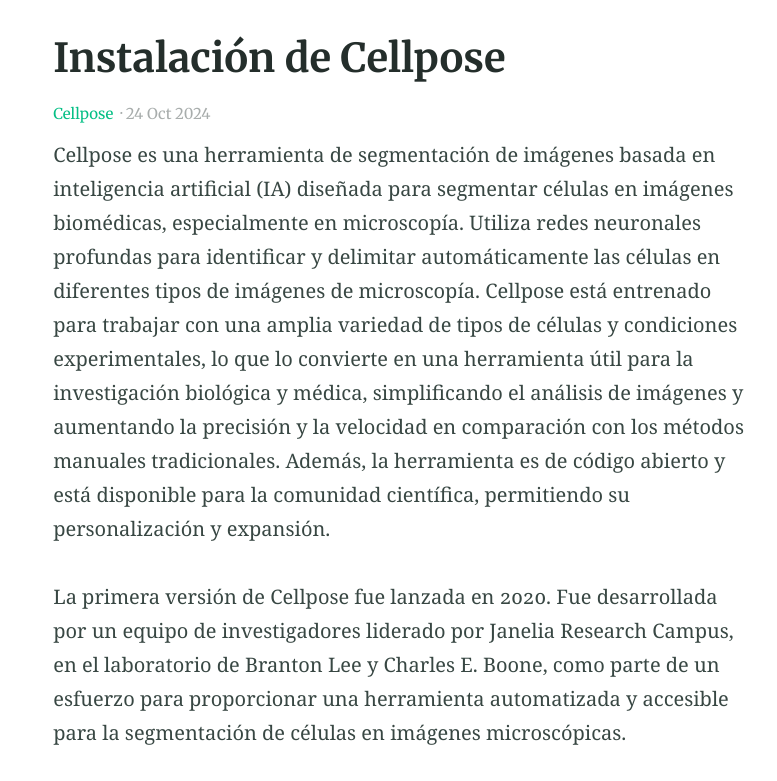
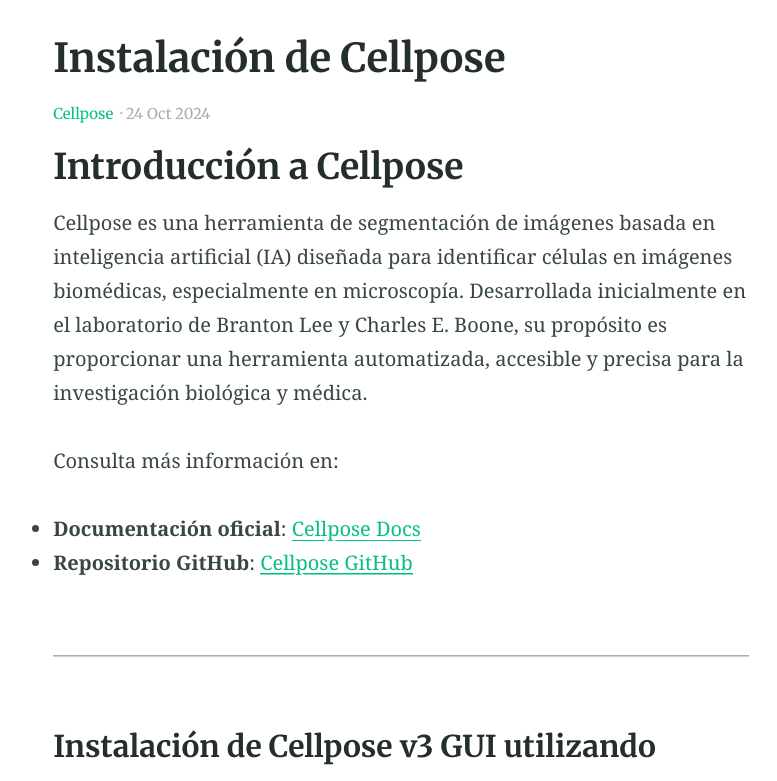
Before and after one commit to acnilo/202411_LNMA_IA-mIF, a Jekyll site: the page built from _posts/2024-10-24-InstallCellpose.md, in a window 1280 px wide and 900 px high, scrolled down 275 px, cut to the strip 119-900 px from the top of the window. Shown: the whole strip, without its empty margins (239-1016 px from the left). Built offline with Jekyll 4.4.1, drawn with Linux system fonts in a browser that asks for light colours; nearby versions of some CDN libraries; some of the changed text lies outside the part shown.

Commit message:
Update 2024-10-24-InstallCellpose.md

````diff
--- a/_posts/2024-10-24-InstallCellpose.md
+++ b/_posts/2024-10-24-InstallCellpose.md
@@ -4,23 +4,82 @@
 categories:
 - Cellpose
 excerpt: |
-  Guía de instalación de Cellpose v3
+  Guía de instalación de Cellpose v3 con Anaconda.
 feature_text: |
-  ##  Guía de instalación de Cellpose v3
+  ## Guía de instalación de Cellpose v3
 feature_image: "https://picsum.photos/2560/600?image=733"
 image: "https://picsum.photos/2560/600?image=733"
 ---
-Cellpose es una herramienta de segmentación de imágenes basada en inteligencia artificial (IA) diseñada para segmentar células en imágenes biomédicas, especialmente en microscopía. Utiliza redes neuronales profundas para identificar y delimitar automáticamente las células en diferentes tipos de imágenes de microscopía. Cellpose está entrenado para trabajar con una amplia variedad de tipos de células y condiciones experimentales, lo que lo convierte en una herramienta útil para la investigación biológica y médica, simplificando el análisis de imágenes y aumentando la precisión y la velocidad en comparación con los métodos manuales tradicionales. Además, la herramienta es de código abierto y está disponible para la comunidad científica, permitiendo su personalización y expansión.
 
-La primera versión de Cellpose fue lanzada en 2020. Fue desarrollada por un equipo de investigadores liderado por Janelia Research Campus, en el laboratorio de Branton Lee y Charles E. Boone, como parte de un esfuerzo para proporcionar una herramienta automatizada y accesible para la segmentación de células en imágenes microscópicas.
+## Introducción a Cellpose
+
+Cellpose es una herramienta de segmentación de imágenes basada en inteligencia artificial (IA) diseñada para identificar células en imágenes biomédicas, especialmente en microscopía. Desarrollada inicialmente en el laboratorio de Branton Lee y Charles E. Boone, su propósito es proporcionar una herramienta automatizada, accesible y precisa para la investigación biológica y médica.
+
+Consulta más información en:
+- **Documentación oficial**: [Cellpose Docs](https://cellpose.readthedocs.io/en/latest/)
+- **Repositorio GitHub**: [Cellpose GitHub](https://github.com/MouseLand/cellpose/blob/main/)
+
+---
+
+### Instalación de Cellpose v3 GUI utilizando Anaconda
+
+Para este taller, utilizaremos la interfaz gráfica (GUI) de Cellpose instalada de manera local. También es posible trabajar con sus versiones online:
+- **[Cellpose Online](https://www.cellpose.org/)**
+- **[Cellpose Google Colab](https://colab.research.google.com/github/MouseLand/cellpose/blob/main/notebooks/Cellpose_cell_segmentation_2D_prediction_only.ipynb)**
+
+### ¿Qué es Anaconda?
+
+Anaconda es una distribución de software libre que incluye herramientas para ciencia de datos y aprendizaje automático, facilitando la administración de paquetes y entornos de Python y R.
+
+---
+
+#### **Paso 1: Descargar e instalar Anaconda**
+
+1. Descarga el instalador desde:
+   [**Anaconda para Windows**](https://repo.anaconda.com/archive/Anaconda3-2024.10-1-Windows-x86_64.exe)
+   **Imagen 1**: Ejemplo del instalador.
+
+2. Ejecuta el instalador y sigue estos pasos:
+   - Acepta los términos y condiciones.
+   - Instala Anaconda en una cuenta local para evitar conflictos futuros.
+   - Configura Anaconda como el programa predeterminado para ejecutar Python.
+   **Imagen 2**: Aceptación de términos.
+
+3. Haz clic en **Install** para iniciar la instalación.
+   **Imagen 3**: Botón de instalación.
 
 
-La documentación completa del proyecto y las actualizaciones puede ser consultada: [aquí](https://cellpose.readthedocs.io/en/latest/)
-El repositorio puede ser consultado en: [GITHUB](https://github.com/MouseLand/cellpose/blob/main/).
+#### **Paso 2: Crear un ambiente en Anaconda**
 
----
-Para este taller vamos a utilizar Cellpose de manera local con su interfaz gráfica (GUI), sin embargo es posible utilizar su versión [online](https://www.cellpose.org/) o en su versión en la nube [Google Colab](https://colab.research.google.com/github/MouseLand/cellpose/blob/main/notebooks/Cellpose_cell_segmentation_2D_prediction_only.ipynb).
+Los entornos de Conda permiten gestionar paquetes y sus dependencias de manera aislada, evitando conflictos entre proyectos.
 
-### Instalación de Anaconda
+1. Ve a la sección de **Environments**.
+2. Haz clic en **Create**.
+   **Imagen 4**: Creación de un nuevo ambiente.
 
-###
+3. Configura el ambiente:
+   - **Name**: TallerMultiplex-IA
+   - **Python version**: 3.12.7
+4. Haz clic en **Create**.
+
+Una vez creado, el ambiente estará disponible en la lista de entornos. Para seleccionarlo, simplemente haz clic en él.
+**Imagen 5**: Vista del ambiente creado.
+
+#### **Paso 3: Instalar Cellpose en el ambiente creado**
+
+1. Selecciona el ambiente **TallerMultiplex-IA** en la lista de entornos.
+2. Haz clic en **Open terminal**.
+   **Imagen 6**: Apertura de terminal desde el ambiente.
+3. En la terminal, escribe el siguiente comando y presiona Enter:
+   ```bash
+   python -m pip install cellpose[gui]
+4. Una vez completada la instalación, debería verse un mensaje confirmando la instalación exitosa.
+Imagen 7: Mensaje de confirmación.
+
+#### **Paso 4: Ejecutar Cellpose**
+
+1. Desde la terminal del ambiente, ejecuta el comando:
+   ```bash
+   cellpose --gui
+2. Esto abrirá la interfaz gráfica (GUI) de Cellpose lista para usarse.
+Imagen 8: Interfaz de Cellpose GUI.
````
